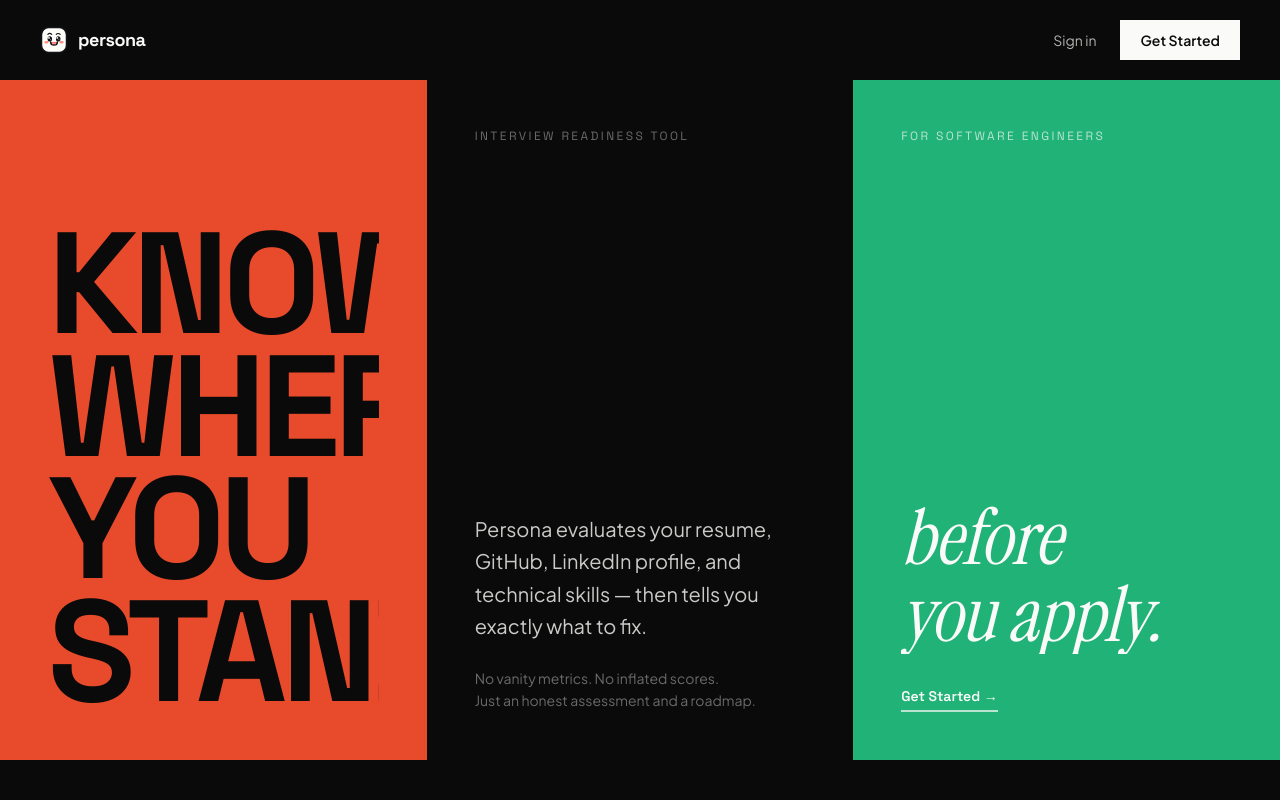
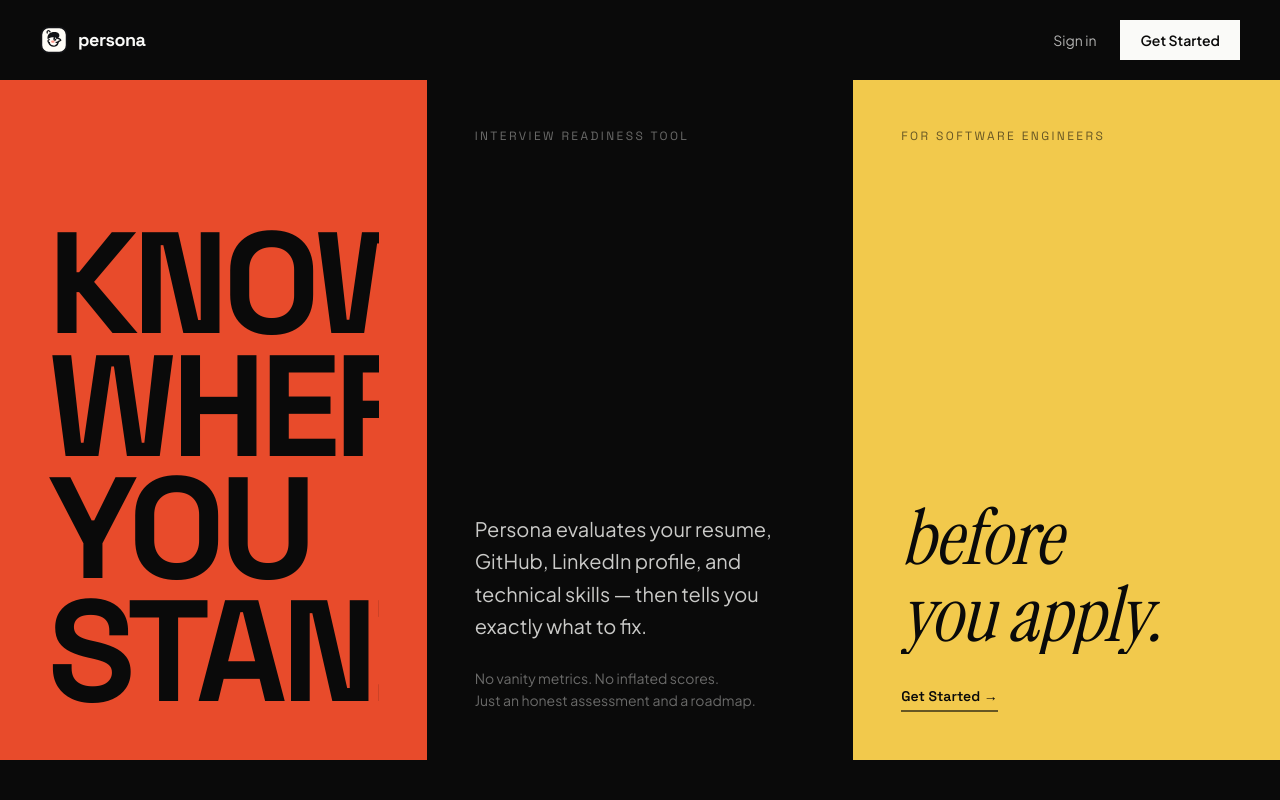
Before and after one commit to Atharva0808/persona, a Next.js app: page / in a window 1280 px wide. Shown: the top 800 px of the page. Built offline with nearby package versions, Linux system fonts and the light colour scheme.

Commit message:
Update logo to Notion-style side-profile character and change hero right block to golden yellow

```diff
--- a/src/app/icon.tsx
+++ b/src/app/icon.tsx
@@ -31,7 +31,7 @@
           fill="none"
           xmlns="http://www.w3.org/2000/svg"
         >
-          {/* Soft rounded squircle badge */}
+          {/* Base squircle badge */}
           <rect
             x="5"
             y="5"
@@ -43,44 +43,55 @@
             strokeWidth="7"
           />
 
-          {/* Eyebrows */}
+          {/* Hair silhouette */}
           <path
-            d="M28 30 C32 26, 38 26, 42 30"
-            stroke="#121316"
-            strokeWidth="5"
-            strokeLinecap="round"
-            fill="none"
+            d="M 27 46 C 25 30, 35 21, 52 21 C 66 21, 72 29, 68 39 C 64 41, 62 43, 62 46 C 56 46, 52 40, 44 40 C 36 40, 32 46, 27 46 Z"
+            fill="#121316"
           />
+
+          {/* Hair curl */}
           <path
-            d="M58 30 C62 26, 68 26, 72 30"
+            d="M 36 21 C 32 14, 23 16, 26 25"
             stroke="#121316"
             strokeWidth="5"
             strokeLinecap="round"
             fill="none"
           />
 
-          {/* Left glossy eye */}
-          <ellipse cx="35" cy="46" rx="9" ry="11" fill="#121316" />
-          <circle cx="32" cy="42" r="3.5" fill="#FFFFFF" />
-          <circle cx="38" cy="49" r="1.8" fill="#FFFFFF" />
-
-          {/* Right glossy eye */}
-          <ellipse cx="65" cy="46" rx="9" ry="11" fill="#121316" />
-          <circle cx="62" cy="42" r="3.5" fill="#FFFFFF" />
-          <circle cx="68" cy="49" r="1.8" fill="#FFFFFF" />
-
-          {/* Pink blush cheeks */}
-          <ellipse cx="22" cy="58" rx="8.5" ry="5" fill="#FF7E70" />
-          <ellipse cx="78" cy="58" rx="8.5" ry="5" fill="#FF7E70" />
-
-          {/* Happy smile */}
+          {/* Side face profile line */}
           <path
-            d="M37 56 C37 73, 63 73, 63 56"
-            fill="#FF6B6B"
+            d="M 62 42 C 64 45, 74 47, 74 51 C 72 53, 64 54, 64 58 C 64 64, 60 69, 54 71 C 45 73, 36 70, 32 61"
             stroke="#121316"
             strokeWidth="6"
             strokeLinecap="round"
+            strokeLinejoin="round"
+            fill="none"
           />
+
+          {/* Side-glance eye */}
+          <ellipse cx="53" cy="46" rx="6" ry="8" fill="#121316" />
+          <circle cx="55.5" cy="43.5" r="2.5" fill="#FFFFFF" />
+
+          {/* Eyebrow */}
+          <path
+            d="M 48 35 Q 55 33 59 37"
+            stroke="#121316"
+            strokeWidth="4"
+            strokeLinecap="round"
+            fill="none"
+          />
+
+          {/* Side smile */}
+          <path
+            d="M 57 58 Q 64 60 67 55"
+            stroke="#121316"
+            strokeWidth="4.5"
+            strokeLinecap="round"
+            fill="none"
+          />
+
+          {/* Pink blush cheek */}
+          <ellipse cx="46" cy="56" rx="7" ry="4.5" fill="#FF7E70" />
         </svg>
       </div>
     ),
--- a/src/app/page.tsx
+++ b/src/app/page.tsx
@@ -175,14 +175,14 @@
           </div>
         </motion.div>
 
-        {/* Right block — lighter vibrant green, serif accent + CTA */}
+        {/* Right block — warm golden yellow, serif accent + CTA */}
         <motion.div
           {...fadeUp(0.5)}
-          className="bg-[#20B277] text-[#FAFAF8] p-8 sm:p-12 flex flex-col justify-between min-h-[50vh] md:min-h-0"
+          className="bg-[#F2C94C] text-[#0A0A0A] p-8 sm:p-12 flex flex-col justify-between min-h-[50vh] md:min-h-0"
         >
           <motion.div
             {...fadeUp(0.7)}
-            className="text-xs uppercase tracking-[0.2em] text-[#FAFAF8]/70 font-[family-name:var(--font-display)]"
+            className="text-xs uppercase tracking-[0.2em] text-[#0A0A0A]/60 font-[family-name:var(--font-display)]"
           >
             For Software Engineers
           </motion.div>
@@ -190,7 +190,7 @@
             <div className="overflow-hidden">
               <motion.p
                 {...slideUp(0.8)}
-                className="font-serif italic text-[clamp(2.5rem,6vw,5rem)] leading-[1] text-[#FAFAF8] tracking-[-0.01em]"
+                className="font-serif italic text-[clamp(2.5rem,6vw,5rem)] leading-[1] text-[#0A0A0A] tracking-[-0.01em]"
               >
                 before
                 <br />
@@ -200,7 +200,7 @@
             <motion.div {...fadeUp(1.1)}>
               <Link
                 href="/signup"
-                className="inline-block mt-8 text-sm font-semibold text-[#FAFAF8] border-b-2 border-[#FAFAF8]/70 pb-1 hover:border-[#FAFAF8] hover:text-white transition-colors font-[family-name:var(--font-display)]"
+                className="inline-block mt-8 text-sm font-semibold text-[#0A0A0A] border-b-2 border-[#0A0A0A]/60 pb-1 hover:border-[#0A0A0A] transition-colors font-[family-name:var(--font-display)]"
               >
                 Get Started →
               </Link>
--- a/src/components/ui/logo.tsx
+++ b/src/components/ui/logo.tsx
@@ -1,10 +1,12 @@
 import React from "react";
 
 /**
- * Cute Notion-style emoji mascot logo for Persona.
- * High-contrast, expressive doodle face with glossy catchlight eyes,
- * rosy blush cheeks, and a warm friendly smile.
- * Crisp and clearly visible at any size on both light and dark backgrounds.
+ * Notion-style side-profile character logo for Persona.
+ * An iconic, cute hand-drawn doodle facing to the right (looking ahead),
+ * featuring side-profile nose, hair tuft, expressive side-glance eye,
+ * rosy blush cheek, and a friendly smirk.
+ *
+ * Clearly visible on dark & light backgrounds and in browser favicon tabs.
  */
 export function Logo({
   className = "",
@@ -24,7 +26,7 @@
       className={className}
       aria-label="Persona logo"
     >
-      {/* Soft rounded squircle sticker base with crisp dark border */}
+      {/* Warm cream rounded squircle sticker base with crisp dark border */}
       <rect
         x="5"
         y="5"
@@ -36,53 +38,64 @@
         strokeWidth="6"
       />
 
-      {/* Tiny playful eyebrows */}
+      {/* Cute hairstyle / head silhouette facing right */}
       <path
-        d="M28 30 C32 26, 38 26, 42 30"
+        d="M 27 46 C 25 30, 35 21, 52 21 C 66 21, 72 29, 68 39 C 64 41, 62 43, 62 46 C 56 46, 52 40, 44 40 C 36 40, 32 46, 27 46 Z"
+        fill="#121316"
+      />
+
+      {/* Playful hair curl / tuft at back */}
+      <path
+        d="M 36 21 C 32 14, 23 16, 26 25"
         stroke="#121316"
-        strokeWidth="4"
+        strokeWidth="4.5"
         strokeLinecap="round"
         fill="none"
       />
+
+      {/* Face side-profile contour (forehead -> cute nose pointing right -> lips -> chin -> jaw) */}
       <path
-        d="M58 30 C62 26, 68 26, 72 30"
+        d="M 62 42 C 64 45, 74 47, 74 51 C 72 53, 64 54, 64 58 C 64 64, 60 69, 54 71 C 45 73, 36 70, 32 61"
+        stroke="#121316"
+        strokeWidth="5"
+        strokeLinecap="round"
+        strokeLinejoin="round"
+        fill="none"
+      />
+
+      {/* Cute eye looking to the right (side-glance) */}
+      <ellipse cx="53" cy="46" rx="5.5" ry="7" fill="#121316" />
+      {/* Primary forward catchlight */}
+      <circle cx="55.5" cy="43.5" r="2.2" fill="#FFFFFF" />
+      {/* Micro catchlight */}
+      <circle cx="52" cy="48" r="1.1" fill="#FFFFFF" />
+
+      {/* Eyebrow tilted slightly up */}
+      <path
+        d="M 48 35 Q 55 33 59 37"
+        stroke="#121316"
+        strokeWidth="3.5"
+        strokeLinecap="round"
+        fill="none"
+      />
+
+      {/* Cute side smile */}
+      <path
+        d="M 57 58 Q 64 60 67 55"
         stroke="#121316"
         strokeWidth="4"
         strokeLinecap="round"
         fill="none"
       />
 
-      {/* Left big glossy eye */}
-      <ellipse cx="35" cy="46" rx="8" ry="9.5" fill="#121316" />
-      {/* Primary catchlight */}
-      <circle cx="32" cy="42.5" r="3.2" fill="#FFFFFF" />
-      {/* Secondary micro sparkle */}
-      <circle cx="37.5" cy="49" r="1.6" fill="#FFFFFF" />
+      {/* Soft pink blush cheek on side */}
+      <ellipse cx="46" cy="56" rx="6.5" ry="4" fill="#FF7E70" opacity="0.85" />
 
-      {/* Right big glossy eye */}
-      <ellipse cx="65" cy="46" rx="8" ry="9.5" fill="#121316" />
-      {/* Primary catchlight */}
-      <circle cx="62" cy="42.5" r="3.2" fill="#FFFFFF" />
-      {/* Secondary micro sparkle */}
-      <circle cx="67.5" cy="49" r="1.6" fill="#FFFFFF" />
-
-      {/* Cute rosy pink blushing cheeks */}
-      <ellipse cx="23" cy="58" rx="7.5" ry="4.5" fill="#FF7E70" opacity="0.9" />
-      <ellipse cx="77" cy="58" rx="7.5" ry="4.5" fill="#FF7E70" opacity="0.9" />
-
-      {/* Cute happy open smile */}
+      {/* Cute ear on left */}
       <path
-        d="M38 57 C38 72, 62 72, 62 57"
-        fill="#FF6B6B"
+        d="M 33 49 C 27 49, 27 59, 34 59"
         stroke="#121316"
-        strokeWidth="5"
-        strokeLinecap="round"
-      />
-      {/* Little tongue highlight */}
-      <path
-        d="M44 64 C47 61, 53 61, 56 64"
-        stroke="#FFB3B3"
-        strokeWidth="2.5"
+        strokeWidth="4.5"
         strokeLinecap="round"
         fill="none"
       />
```
